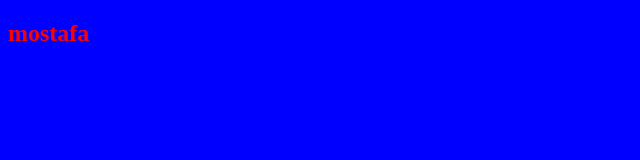
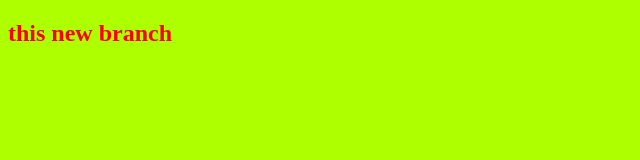
Before and after one commit to mostafasalahsanosy/myproject, a plain HTML site: page index.html in a window 1280 px wide. Shown: the whole page, without its empty margins (0-640 px from the left). Drawn offline with Linux system fonts and the light colour scheme.

```diff
--- a/index.html
+++ b/index.html
@@ -8,7 +8,7 @@
     <link rel="stylesheet" href="style.css">
 </head>
 <body>
-    <h2>mostafa</h2>
+    <h2>this new branch</h2>
     <script src="app.js"></script>
 </body>
 </html>
--- a/style.css
+++ b/style.css
@@ -4,5 +4,5 @@
 }
 body
 {
-    background-color: blue;
+    background-color: rgb(174, 255, 0);
 }
```
